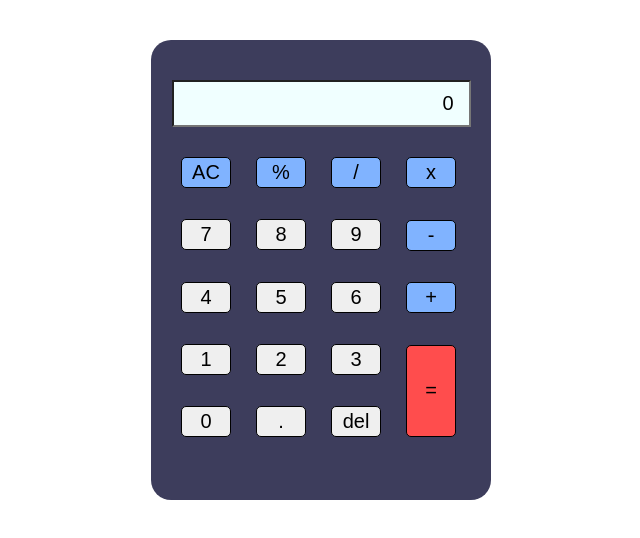
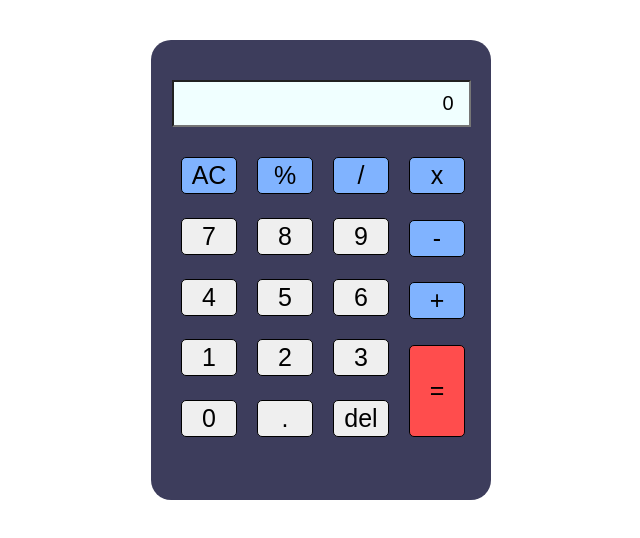
Before and after one commit to dipaligaikwad12/calculator, a plain HTML site: page index.html in a window 1280 px wide. Shown: the whole page, without its empty margins (319-959 px from the left). Drawn offline with Linux system fonts and the light colour scheme.

Commit message:
design complete

```diff
--- a/index.html
+++ b/index.html
@@ -30,10 +30,10 @@
             justify-content:space-between;
         }
         .button{
-            width: 50px;
+            width: 56px;
             text-align: center;
             padding: 3px;
-            font-size: 20px;
+            font-size: 25px;
             margin:10px;
             border: 0.5px solid black;
             border-radius: 5px;
```
